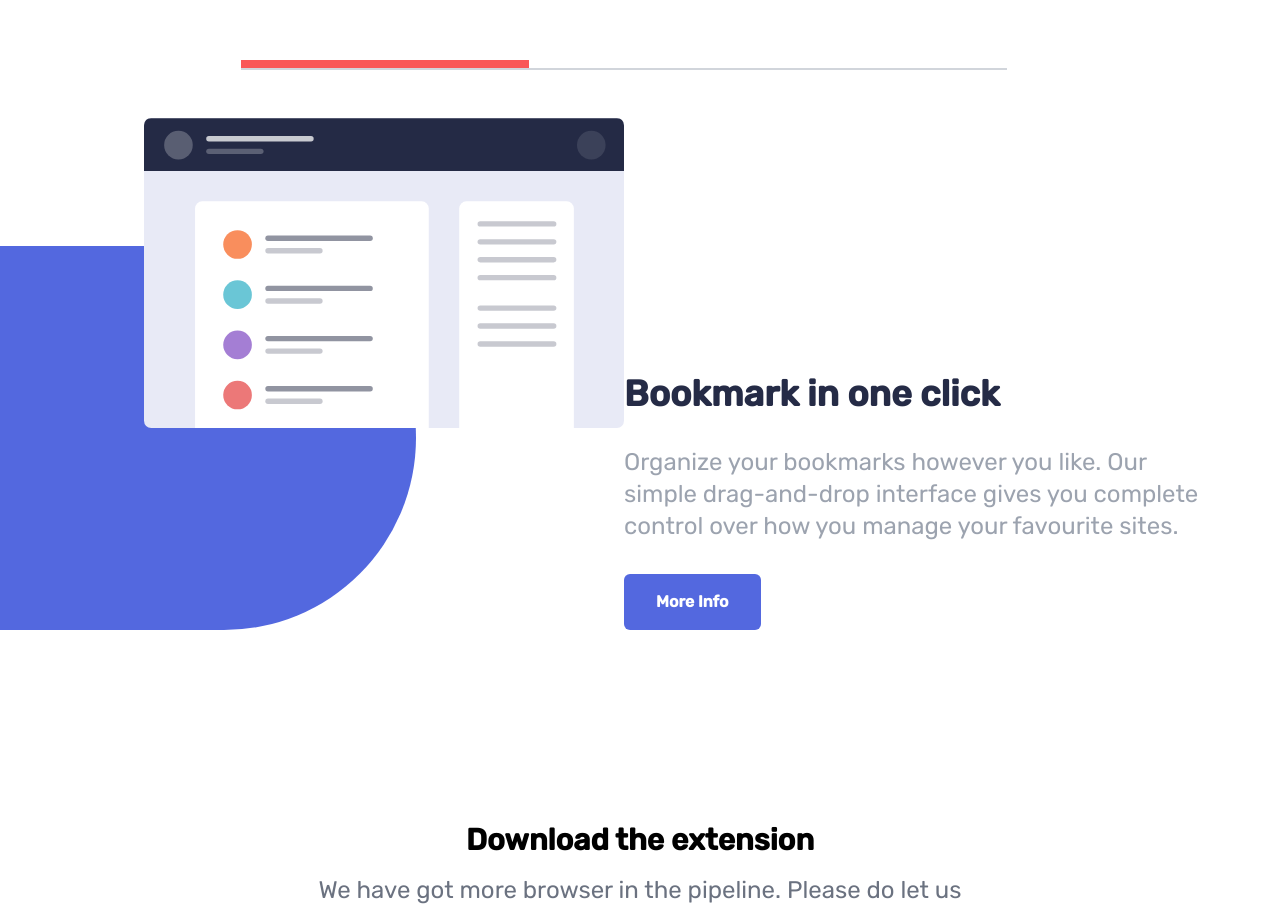
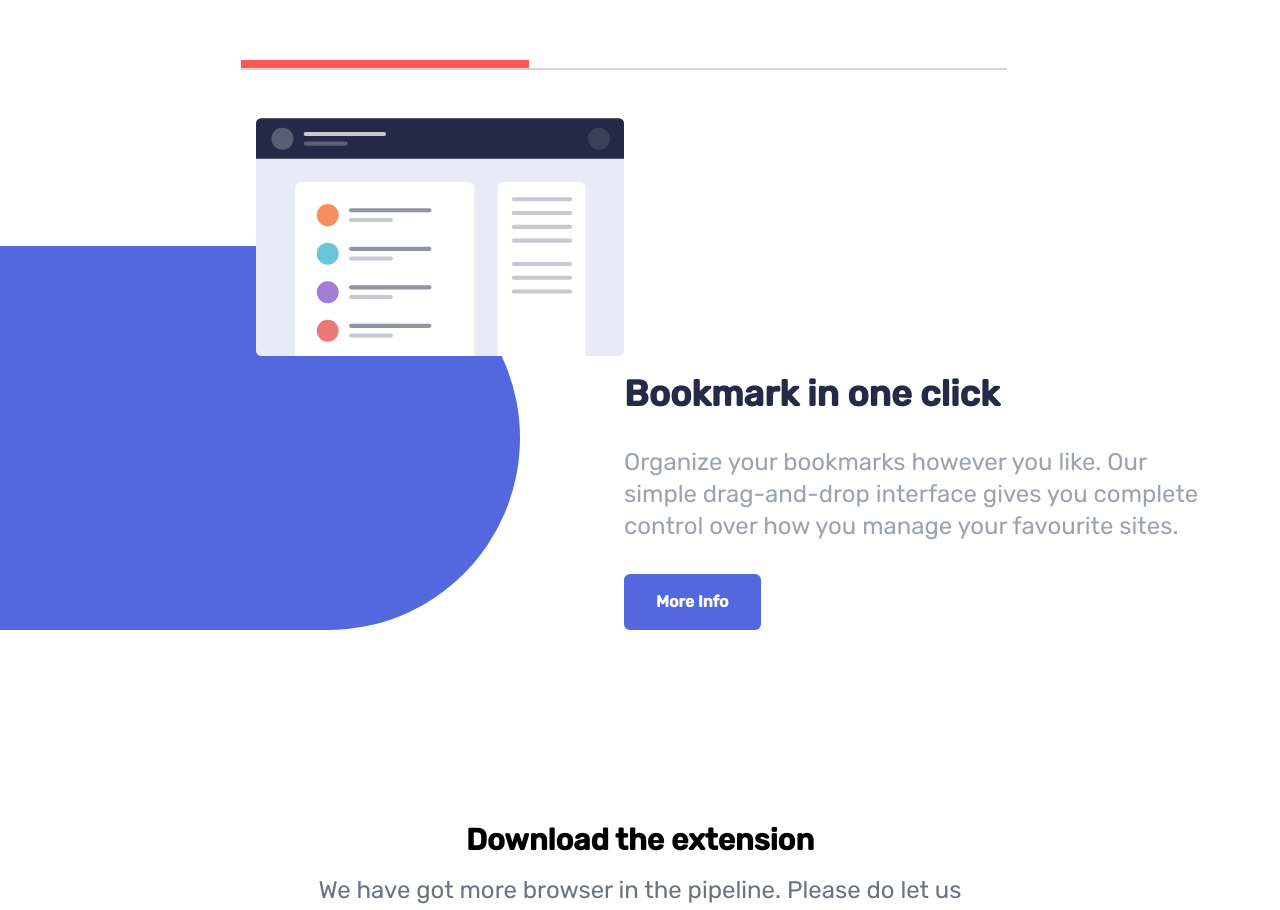
Before and after one commit to joelmatiasduran/landing-tmia, a Next.js app: page / in a window 1280 px wide. Shown: the part 1264-2174 px from the top of the page. Built offline with nearby package versions, Linux system fonts and the light colour scheme.

Commit message:
Features fix

```diff
--- a/components/Features/index.tsx
+++ b/components/Features/index.tsx
@@ -69,7 +69,7 @@ const Features: React.FC<indexProps> = ({}) => {
         <div className="mt-12 w-full flex flex-col justify-center items-center">
           <div className="w-full flex flex-col md:flex-row ">
             <div className="w-full md:w-1/2 relative">
-              <div className="absolute left-24 md:left-36">
+              <div className="absolute left-24 md:left-64 items-center justify-center">
                 {currentTab === "first" && (
                   <Image
                     src={FirstImg}
@@ -84,7 +84,7 @@ const Features: React.FC<indexProps> = ({}) => {
                   <Image src={ThirdImg} alt={"Feature Image"} />
                 )}
               </div>
-              <div className=" bg-soft-blue rounded-r-full h-56 md:h-96 w-4/6 mt-32"></div>
+              <div className=" bg-soft-blue rounded-r-full h-56 md:h-96 w-5/6 mt-32"></div>
             </div>
             <div className="mt-12 md:mt-auto w-full md:w-1/2 max-w-xl">
               {currentTab === "first" && (
```
